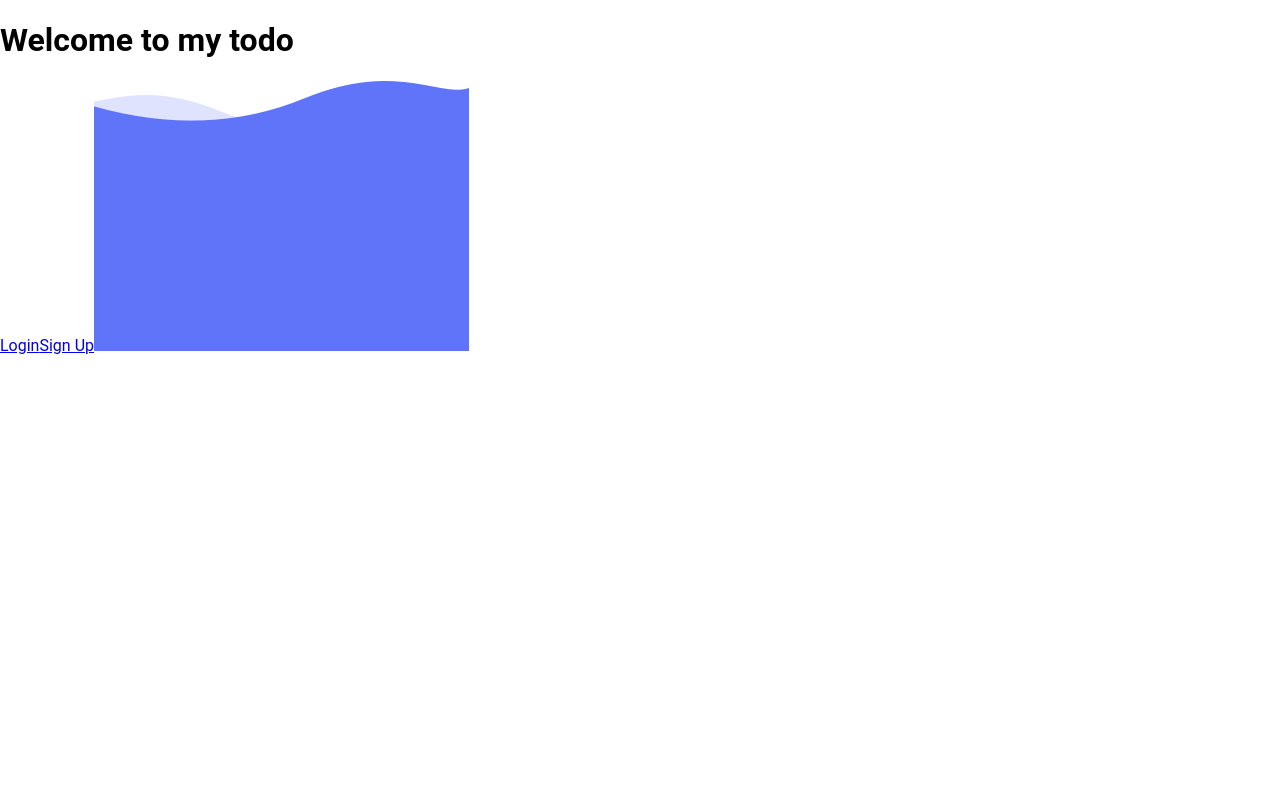
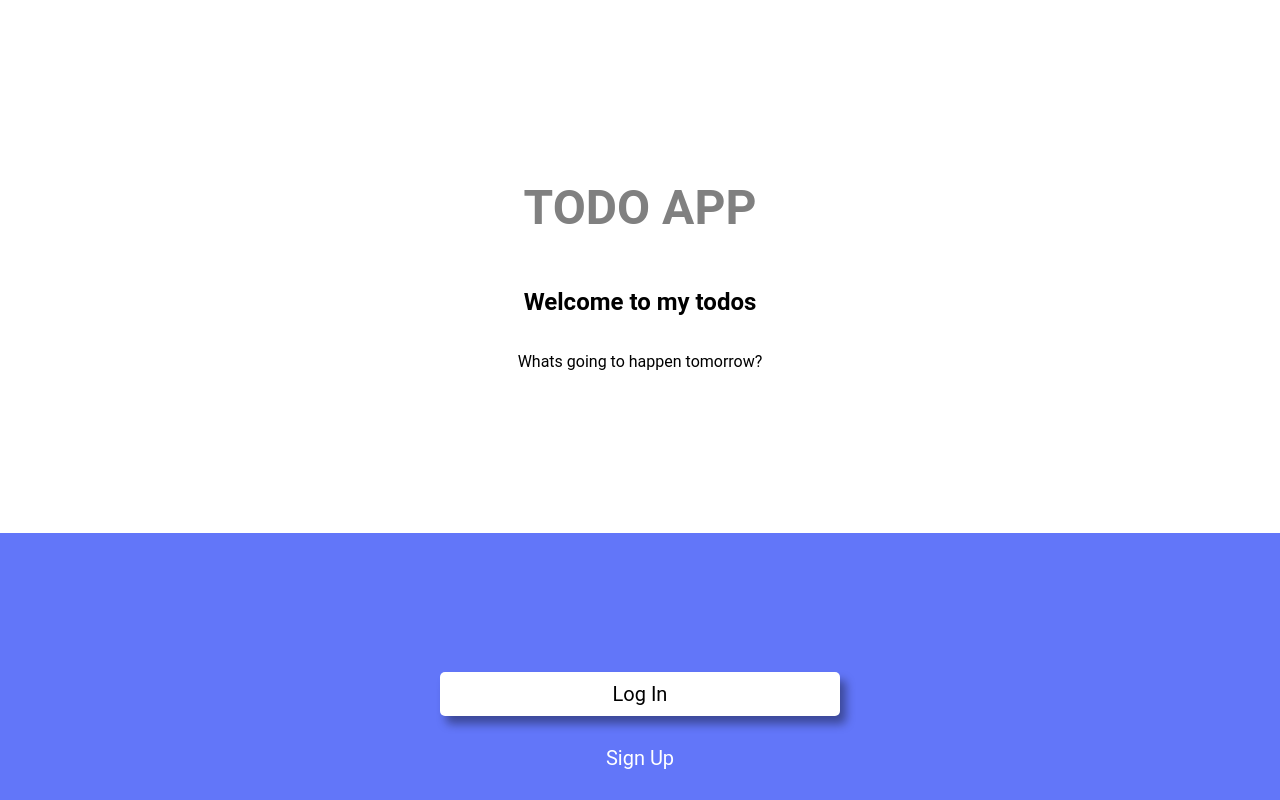
Before and after one commit to code-experiment/code_experiment_react_playground, a React (Create React App) app: page / in a window 1280 px wide. Built offline with nearby package versions, Linux system fonts and the light colour scheme.

Commit message:
Update: Styles and tests

```diff
--- a/src/components/ButtonLink.tsx
+++ b/src/components/ButtonLink.tsx
@@ -4,10 +4,15 @@ import { Link } from "react-router-dom";
 export interface Props {
   text: string;
   route: string;
+  styles?: {};
 }
 
 const ButtonLink = (props: Props) => {
-  return <Link to={props.route}>{props.text}</Link>;
+  return (
+    <Link className="main-button-link" to={props.route} style={props.styles}>
+      {props.text}
+    </Link>
+  );
 };
 
 export default ButtonLink;
--- a/src/pages/AuthPage.tsx
+++ b/src/pages/AuthPage.tsx
@@ -1,14 +1,32 @@
 import * as React from "react";
 import ButtonLink from "../components/ButtonLink";
-import wave from '../images/login_signup_bottom_wave_placeholder.png'
+import wave from "../images/login_signup_bottom_wave_placeholder.png";
 
 const AuthPage = () => {
   return (
-    <div>
-      <h1>Welcome to my todo</h1>
-      <ButtonLink text="Login" route={"/login"} />
-      <ButtonLink text="Sign Up" route={"/sign-up"} />
-      <img src={wave} alt="wave" />
+    <div className="two-row-container">
+      <div className="top-content">
+        <h1>TODO APP</h1>
+        <h2>Welcome to my todos</h2>
+        <p>Whats going to happen tomorrow?</p>
+      </div>
+      <div
+        className="bottom-content"
+        style={{ backgroundImage: `url(${wave})` }}
+      >
+        <div className="button-wrapper">
+          <ButtonLink text="Log In" route={"/login"} />
+          <ButtonLink
+            text="Sign Up"
+            styles={{
+              backgroundColor: "transparent",
+              boxShadow: "none",
+              color: "white",
+            }}
+            route={"/sign-up"}
+          />
+        </div>
+      </div>
     </div>
   );
 };
--- a/src/styles/main.css
+++ b/src/styles/main.css
@@ -44,6 +44,8 @@ body {
   max-width: 400px;
   width: 80%;
   margin: 0 auto;
+  display: flex;
+  flex-direction: column;
 }
 
 .wave-img {
@@ -53,18 +55,20 @@ body {
   width: 100%;
 }
 
-.main-button {
+.main-button-link {
   width: 100%;
   margin-bottom: 1em;
   padding: 0.5em;
   font-size: 1.25rem;
   font-family: "Roboto", sans-serif;
-  font-weight: 900;
+  color: black;
   background-color: white;
   border-radius: 0.25em;
   box-shadow: 6px 8px 10px 0px #00000063;
   border: none;
   cursor: pointer;
+  text-align: center;
+  text-decoration: none;
 }
 
 @media only screen and (min-width: 600px) {
```
Also changed, not shown: 2 other files (tests, documents, lock files or other folders).
